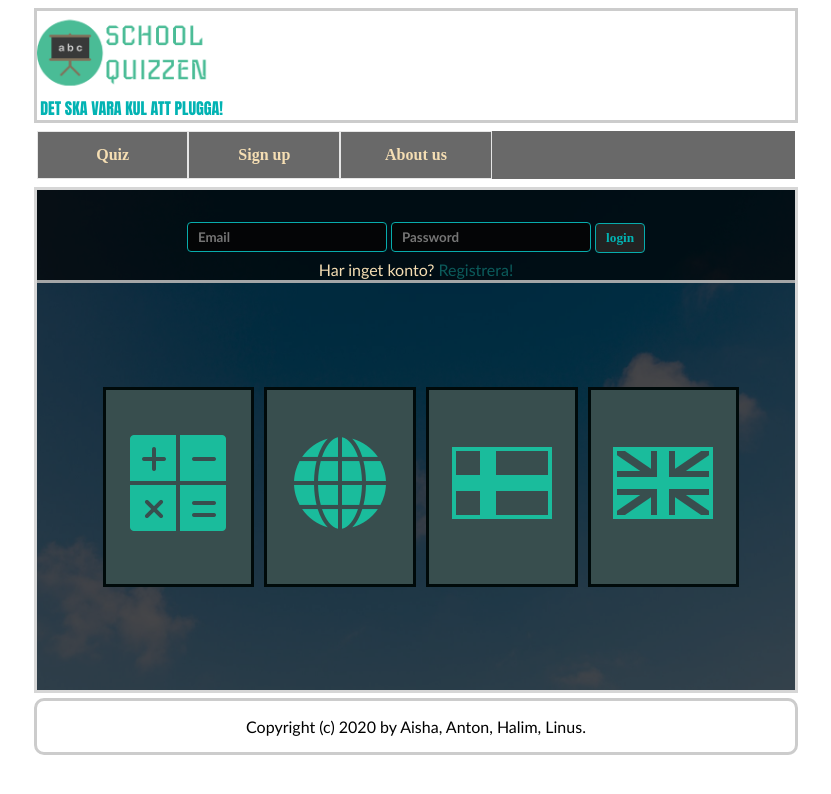
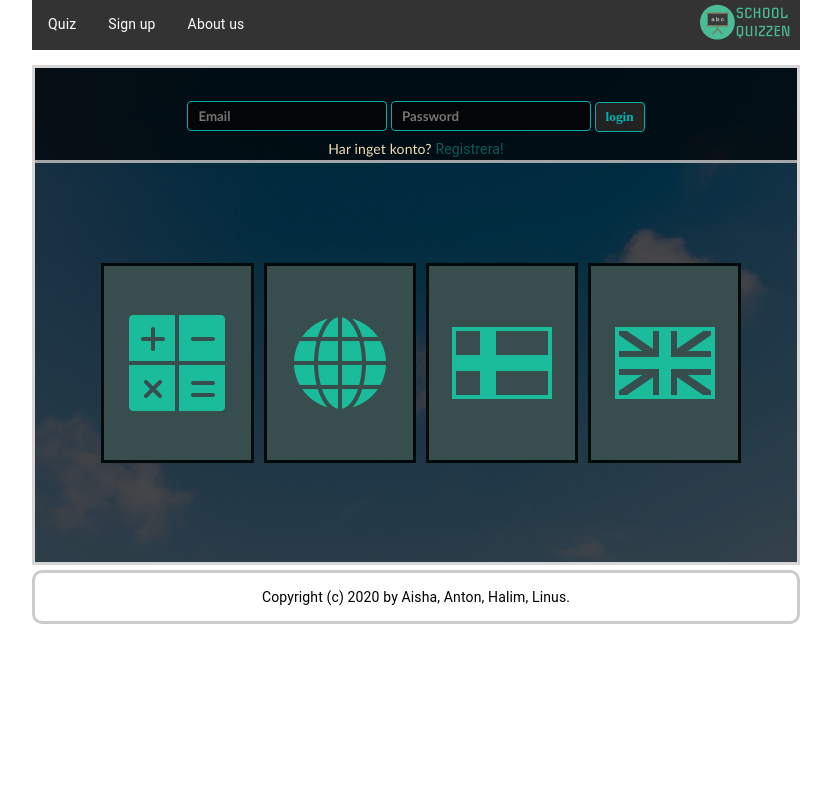
Before and after one commit to LinusSelven/web-application-quiz, a Vue app: page / in a window 1280 px wide. Shown: the top 794 px of the page, without its empty margins (224-1055 px from the left). Built offline with nearby package versions, Linux system fonts and the light colour scheme; the HTML template or start-up script is replaced by a standard one.

Commit message:
change the menu

```diff
--- a/package.json
+++ b/package.json
@@ -21,6 +21,7 @@
     "sqlite3": "^4.2.0",
     "vue": "^2.6.11",
     "vue-axios": "^2.1.5",
+    "vue-material": "^1.0.0-beta-14",
     "vue-router": "^3.1.6",
     "vuex": "^3.1.3"
   },
--- a/src/App.vue
+++ b/src/App.vue
@@ -2,41 +2,23 @@
   <div id="app"  class="grid">
     <section class="item1">
       <div class="item1-body">
-        <div class="logo-table">
-          <div class="logo-box">
-            <img src="./assets/logo.png" alt="Logo" class="logo-img">
-            <span class="slag">DET SKA VARA KUL ATT PLUGGA!</span>
-          </div>
-          <div class="logout-box">
-          </div>
-        </div>
-      </div>
-    </section>
 
-    <section class="item2">
-      <div id="desktop-menu">
-        <ul class="menu">
+        <ul>
           <li><router-link to="/"> Quiz</router-link></li>
           <li v-if="isLogged"><router-link to="/login">My page</router-link></li>
           <li v-if="!isLogged"><router-link to="/register">Sign up</router-link></li>
           <li v-if="isLogged && user_Role!=='Student'"><router-link to="/CreateNewQuiz">New Quiz</router-link></li>
           <li><router-link to="/aboutus">About us</router-link></li>
+          <li style="float:right">
+            <p class="logo-box">
+              <img src="./assets/logo.png" alt="Logo" class="logo-img">
+            </p>
+          </li>
         </ul>
       </div>
-      <div id="mobil-menu">
-        <div class="topNav">
-          <a class="active">Quiz</a>
-          <div id="links">
-            <a href="/register">Register</a>
-            <a href="#">About us</a>
-            <a href="#">Rate us</a>
-            <a href="#">Sign in</a>
-          </div>
-          <a href="javascript:void(0);" class="icon" @click="mobilMenu">
-            <img src="./assets/icons.png" alt="menu" class="menuIcon">
-          </a>
-        </div>
-      </div>
+    </section>
+
+    <section class="item2">
     </section>
     <section class="item3">
       <div class="item3-body">
@@ -242,41 +224,13 @@ a:hover {
 }
 .center tbody tr:nth-child(2n) td {
 }
-.userTable {
-  width: 100%;
-  font: inherit;
-  border-collapse: collapse;
-  color: rgba(6, 25, 45, 0.6);
-}
 
-.userTable th {
-  text-transform: uppercase;
-  text-align: center;
-  background: #44475C;
-  color: #FFF;
-  padding-top: 5px;
-}
-
-.userTable td {
-  padding-top: 5px;
-  text-align: center;
-  border: 2px solid #7D82A8;
-}
-.userTable td:last-child {
-}
-.userTable tbody tr:nth-child(2n) td {
-}
   .item1-body{
-    border: 3px solid #ccc;
     width: 100%;
     display: table;
   }
-  .logo-table{
-    display: table-row;
-  }
   .logo-box{
     display: table-cell;
-    width: 20%;
     color: #02b3b3;
     font-family: Impact, monospace;
   }
@@ -284,15 +238,6 @@ a:hover {
     max-width: 100%;
     max-height: 100%;
     display: block;
-  }
-  .logout-box{
-    display: table-cell;
-    width: 80%;
-    color: #182423;
-    font-family: Calibri, monospace;
-  //font-size: medium;
-    text-align: right;
-    vertical-align: middle;
   }
   .item4-body{
     border: 3px solid #ccc;
@@ -371,34 +316,23 @@ ul {
   margin: 0;
   padding: 0;
   overflow: hidden;
-  background-color: dimgray;
+  background-color: #333;
 }
+
 li {
   float: left;
-  font-family: "Times New Roman", monospace;
-  font-weight: bold;
-  width: 20%;
 }
-
 li a {
   display: block;
-  color: wheat;
+  color: white;
   text-align: center;
   padding: 14px 16px;
   text-decoration: none;
-  border: 1px solid rgba(255, 255, 255, 0.83);
-  cursor: pointer;
+}
+li a:hover:not(.active) {
+  background-color: #111;
 }
 
-li a:hover:not(.active) {
-  background-color: rgba(250, 242, 82, 0.99);
-  color: dimgray;
-}
-
-.active {
-  background-color: #02b3b3;
-  color: whitesmoke;
-}
 input[type=button] {
   background-color: #222222;
   font-family: "Times New Roman", monospace;
@@ -430,6 +364,9 @@ input[type=email], input[type=password] {
   cursor: pointer;
   width: 49%;
 }
+.md-toolbar + .md-toolbar {
+  margin-top: 16px;
+}
   /* Mobile */
   @media screen and (max-width: 400px) {
   }
@@ -438,14 +375,6 @@ input[type=email], input[type=password] {
     .item3 {
       grid-area: sidebar;
 
-    }
-    .logo-box{
-      width: 200px;
-      color: #02b3b3;
-      font-family: Impact, monospace;
-    }
-    .slag{
-      display: block;
     }
   }
   /* Desktop */
@@ -462,18 +391,10 @@ input[type=email], input[type=password] {
       width: 60%;
     }
     .logo-box{
-      width: 25%;
+      width: 100px;
+      height: 50px;
     }
-    .logout-box{
-      width: 75%;
-      vertical-align: top;
-    }
-    .slag{
-      display: block;
-      color: #02b3b3;
-      font-family: Impact, monospace;
-      font-weight: normal;
-    }
+
     #desktop-menu{
       display: inline-block;
       width: 60%;
@@ -491,18 +412,6 @@ input[type=email], input[type=password] {
     input[type=email], input[type=password] {
       width: 200px;
     }
-    .submit {
-      margin-top: 2px;
-      margin-bottom: 2px;
-      background-color: darkred;
-      font-family: Calibri, monospace;
-      font-weight: bold;
-      color: white;
-      border-radius: 4px;
-      width: 100px;
-      height: 30px;
-      cursor: pointer;
-    }
   }
 
 
--- a/src/backend/server.js
+++ b/src/backend/server.js
@@ -431,8 +431,8 @@ app.delete("/api/engQuiz/:id", (req, res, next) => {
 
 /* Users Handling */
 app.get('/api/users', (request, response, next) => {
-        const sql = 'select * from users';
-        const params = [];
+        const sql = 'select * from users where userRole <> ?';
+        const params = ['Admin'];
         db.all(sql, params, (err, rows) => {
             if (err) {
                 response.status(400).json({ "error": err.message });
--- a/src/components/AdminDashboard.vue
+++ b/src/components/AdminDashboard.vue
@@ -1,5 +1,7 @@
 <template>
-    <div class="showData" id="showData"></div></template>
+    <div class="showData" id="showData"></div>
+
+</template>
 <script>
   import AuthServices from '../services/ApiServices'
 
@@ -20,7 +22,6 @@
           let i;
           const arrItems = this.users;
           const col = [];
-
           for (i = 0; i < arrItems.length; i++) {
             for (const key in arrItems[i]) {
               if (col.indexOf(key) === -1) {
@@ -28,64 +29,88 @@
               }
             }
           }
-          col.push('function'); //Delete
+          col.push('function');
           const table = document.createElement('table')
           table.setAttribute('class', 'userTable');
-
           let tr = table.insertRow(-1)
           for ( i = 0; i < col.length; i++) {
             var th = document.createElement('th')
             th.innerHTML = col[i];
             tr.appendChild(th);
         }
-
-
-          for (i = 0; i < arrItems.length; i++) {
+        for (i = 0; i < arrItems.length; i++) {
             tr = table.insertRow(-1);
             for (let j = 0; j < col.length; j++) {
               var tabCell = tr.insertCell(-1)
               tabCell.innerHTML = arrItems[i][col[j]];
             }
-          }
-         tabCell.innerHTML = '<input type="submit" class="submit" value="DELETE">';
-
+            tabCell.innerHTML = '<input type="submit" class="submit" value="DELETE">';
+        }
         const divContainer = document.getElementById('showData')
           divContainer.innerHTML = "";
           divContainer.appendChild(table);
+      },
+      deleteUser(){
       }
     },
   }
 </script>
 
-<style scoped>
+<style>
     .showData {
         display: table-cell;
         text-align: center;
         vertical-align: top;
-        margin: 2px;
-        //background: rgba(0, 0, 0, 0.7);
-        background: #f1f1f1;
+        padding: 5px;
+        background: rgba(0, 0, 0, 0.8);
+        //background: #f1f1f1;
+    }
+    .userTable {
+        font-family: "Trebuchet MS", Arial, Helvetica, sans-serif;
+        width: 100%;
+        border-collapse: collapse;
+        color: rgba(6, 25, 45, 0.6);
+        //background: #7D82A8;
+        background: rgba(0, 0, 0, 0.9);
+
+    }
+    .userTable th {
+        padding-left: 4px;
+        text-transform: uppercase;
+        text-align: left;
+        background: #44475C;
+        color: #ccc;
+        height: 45px
+    }
+
+    .userTable td {
+        padding-left: 4px;
+        vertical-align: middle;
+        text-align: left;
+        color: wheat;
+        height: 35px;
+    }
+    .userTable td:last-child {
+    }
+    .userTable tbody tr:nth-child(2n) td {
+        //background-color: #3d8cb5;
+        background: rgba(0, 0, 0, 0.5);
     }
     .submit {
-        margin-top: 2px;
-        margin-bottom: 2px;
-        background-color: darkred;
+        background-color: #d61515;
         font-family: Calibri, monospace;
         font-weight: bold;
         color: white;
-        border-radius: 4px;
         width: 100px;
-        height: 40px;
+        height: 30px;
         cursor: pointer;
     }
     /* Mobile */
     @media screen and (max-width: 400px) {
     }
-
     /* Tablet */
     @media screen and (min-width: 768px) and (max-width: 1024px) {
     }
-
     /* Desktop */
     @media screen and (min-width: 1025px) {
     }
--- a/src/main.js
+++ b/src/main.js
@@ -5,7 +5,11 @@ import VueAxios from 'vue-axios'
 import router from './router'
 import store from './store'
 import Login from './components/login'
+import VueMaterial from 'vue-material'
+import 'vue-material/dist/vue-material.min.css'
 
+
+Vue.use(VueMaterial)
 Vue.config.productionTip = false;
 Vue.use(VueAxios, axios);
 Vue.component('app-login', Login);
--- a/src/router/index.js
+++ b/src/router/index.js
@@ -5,6 +5,7 @@ import Login from '../components/login.vue'
 import Register from '../components/register.vue'
 import CreateNewQuiz from '../components/CreateNewQuiz.vue'
 import AdminDashboard from '../components/AdminDashboard'
+
 
 Vue.use(VueRouter)
 
```
Also changed, not shown: 2 other files (tests, documents, lock files or other folders).
